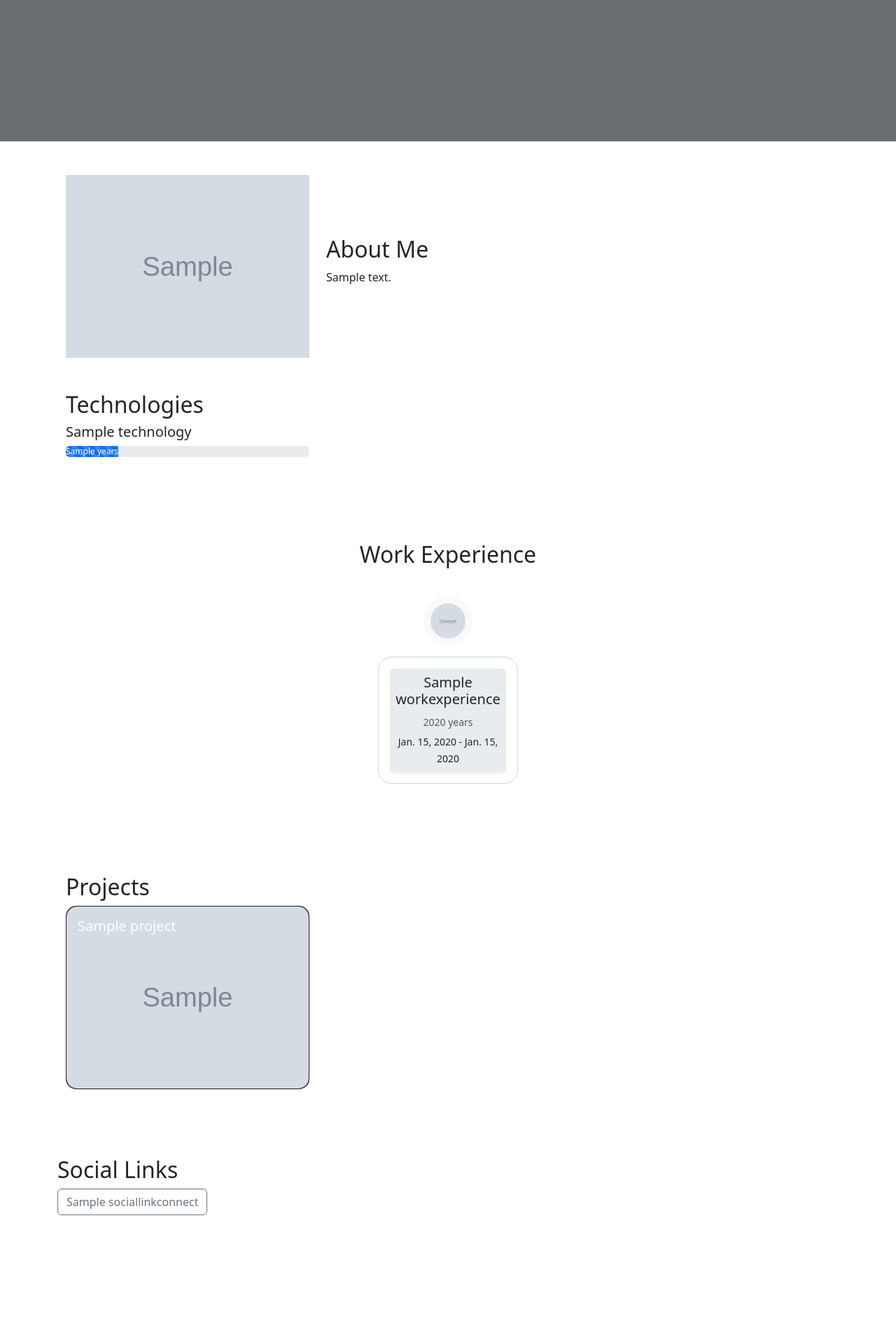
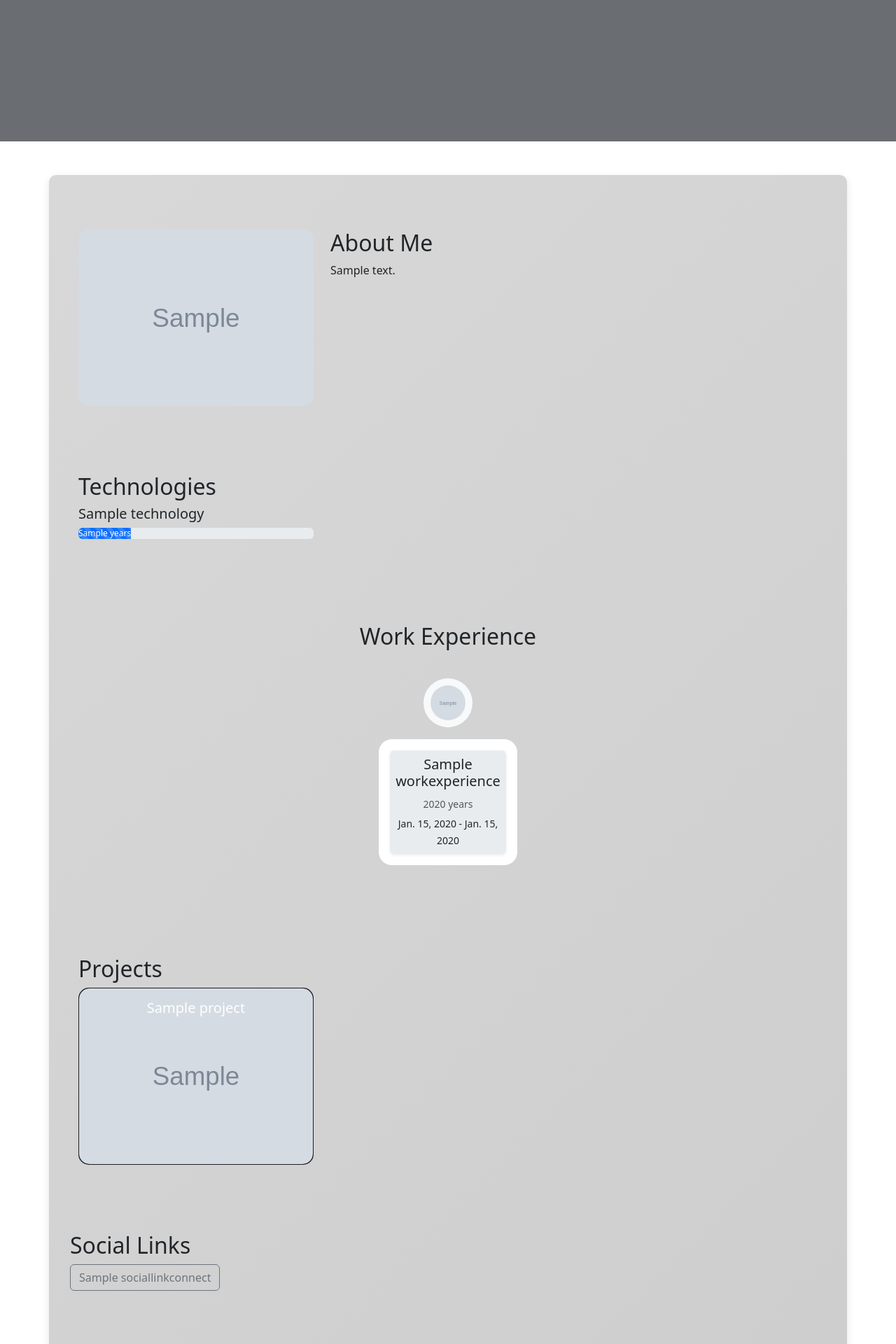
Before and after one commit to Beto-droid/tech-stack-portfolio, a Django app: page / in a window 1280 px wide. Shown: the part 664-2584 px from the top of the page at 70% size. Before the commit the page ends 2400 px from the top, so only its background shows below. Run offline with Django 5.2, Linux system fonts and the light colour scheme; tables that the repository leaves empty hold one stand-in row (values such as "Sample post"); grey boxes marked "Sample" are stand-in pictures; some libraries are stand-ins or nearby versions.

Commit message:
finished for now the detail. added background

```diff
--- a/TechStackPortfolio/main_portfolio_presentation_cv/static/main_portfolio_presentation_cv/css/main_user_detail.css
+++ b/TechStackPortfolio/main_portfolio_presentation_cv/static/main_portfolio_presentation_cv/css/main_user_detail.css
@@ -82,6 +82,12 @@
     color: #555;
 }
 
+/* for bio picture*/
+.bio-row-picture {
+    border-radius: 15px;
+    overflow: hidden;
+}
+
 /*For card */
 
 .card {
@@ -130,3 +136,12 @@
     transform: scale(1.05);
 
 }
+
+/*For the background of content*/
+
+#Content {
+    background: linear-gradient(135deg, rgba(214, 214, 214, 0.95), rgba(203, 203, 203, 0.95));
+    padding: 30px;
+    border-radius: 10px;
+    box-shadow: 0 4px 12px rgba(0, 0, 0, 0.1);
+}
--- a/TechStackPortfolio/main_portfolio_presentation_cv/static/main_portfolio_presentation_cv/js/main_user_detail_js.js
+++ b/TechStackPortfolio/main_portfolio_presentation_cv/static/main_portfolio_presentation_cv/js/main_user_detail_js.js
@@ -14,4 +14,6 @@
     if (titleOverlay) {
         titleOverlay.style.display = titleOverlay.style.display === 'none' ? 'block' : 'none';
     }
+    const go_to_app_button = card.querySelector('.go-to-app-button');
+    go_to_app_button.classList.toggle('disabled');
 }
--- a/TechStackPortfolio/main_portfolio_presentation_cv/templates/main_portfolio_presentation_cv/main_user_detail.html
+++ b/TechStackPortfolio/main_portfolio_presentation_cv/templates/main_portfolio_presentation_cv/main_user_detail.html
@@ -17,42 +17,31 @@
     <!-- Content  -->
     <div id="Content" class="container my-5">
         <!-- Bio  -->
+        <section class="bio-section py-5">
             <div class="container">
-            <div class="row align-items-center">
-                <!-- Left Column: Picture -->
+                <div class="row align-items/">
+                    <!-- left Picture -->
                     <div class="col-md-4 text-center">
-                    <img src="{{ main_user.bio_picture.url }}" alt="Bio Picture" class="img-fluid">
+                        <img src="{{ main_user.bio_picture.url }}" alt="Bio Picture" class="img-fluid bio-row-picture">
                     </div>
-                <!-- Right Column: Bio Text -->
+                    <!-- rigt Bio Text -->
                     <div class="col-md-8">
                         <h2>About Me</h2>
                         <p>{{ main_user.about_me }}</p>
                     </div>
                 </div>
             </div>
+        </section>
 
         <!-- Technologies  -->
         <section class="technologies-section py-5">
             <div class="container">
                 <h2>Technologies</h2>
-{#                <div class="row">#}
-{#                    {% for technology in main_user.technologies.all %}#}
-{#                        <div class="col-md-2 text-center mb-4">#}
-{#                            <div class="circle-progress" style="background: conic-gradient(#007bff {{ technology.years_of_experience|add:"30" }}%, #f8f9fa 0);">#}
-{#                                <div class="circle-content">#}
-{#                                    <span class="tech-name">{{ technology.name }}</span>#}
-{#                                    <span class="tech-experience">{{ technology.years_of_experience }} yrs</span>#}
-{#                                </div>#}
-{#                            </div>#}
-{#                        </div>#}
-{#                    {% endfor %}#}
-{#                </div>#}
                 <div class="row">
                     {% for technology in main_user.technologies.all %}
                         <div class="col-md-4 mb-4">
                             <h5>{{ technology.name }}</h5>
                             <div class="progress" role="progressbar" aria-label="Animated striped example" aria-valuenow="{{ technology.years_of_experience }}" aria-valuemin="0" aria-valuemax="7">
-                                <!-- Adjust width using widthratio with 7 as the max -->
                                 <div class="progress-bar progress-bar-striped progress-bar-animated" style="width: {% widthratio technology.years_of_experience 7 100 %}%;">
                                     {{ technology.years_of_experience }} years
                                 </div>
@@ -65,6 +54,7 @@
 
         <!-- Work Experience -->
         <section class="work-experience-section py-5">
+            <div class="container">
                 <h2 class="text-center">Work Experience</h2>
                 <div class="timeline-container">
                     {% for experience in main_user.work_experience.all %}
@@ -87,6 +77,7 @@
                         </div>
                     {% endfor %}
                 </div>
+            </div>
         </section>
 
         <!-- Projects section -->
@@ -100,7 +91,7 @@
                                 <img src="{{ project.project_picture.url }}" alt="{{ project.title }}" class="card-img">
                                 <!-- Overlay with description and go to app button -->
                                 <div class="card-img-overlay">
-                                    <h5 class="card-title project-card-title">{{ project.title }}</h5>
+                                    <h5 class="card-title project-card-title text-center">{{ project.title }}</h5>
                                 </div>
                                 <div class="card-overlay text-center d-flex flex-column justify-content-center align-items-center" onclick="toggleOverlay(this)">
                                     <p class="card-text">{{ project.description }}</p>
@@ -111,7 +102,7 @@
                                             {% endfor %}
                                         </small>
                                     </p>
-                                    <a href = '{{ project.url_name_to_app }}' class="btn btn-primary mt-2 ">Go to App</a>
+                                    <a href = '{{ project.url_name_to_app }}' class="go-to-app-button btn btn-outline-light disabled">Go to App</a>
                                 </div>
                             </div>
                         </div>
```
Lines whose indentation alone changed are shown as unchanged.
